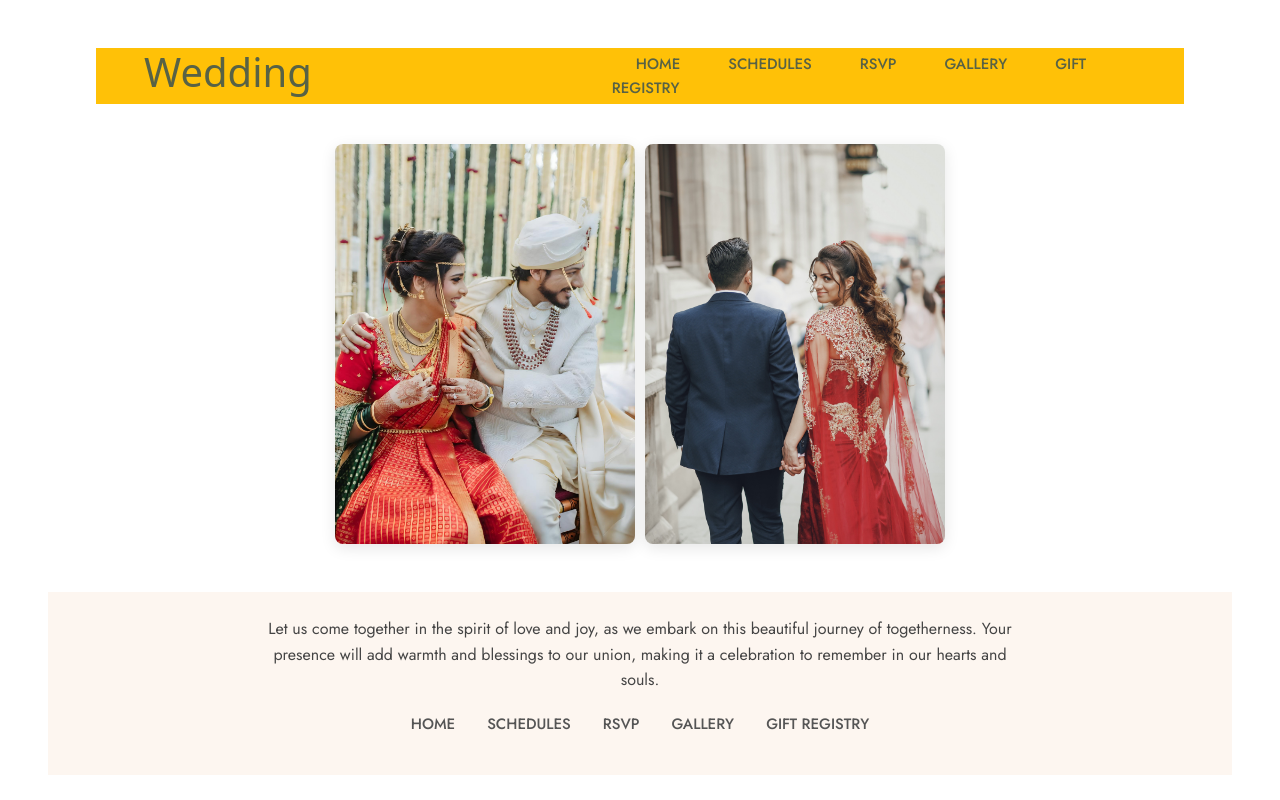
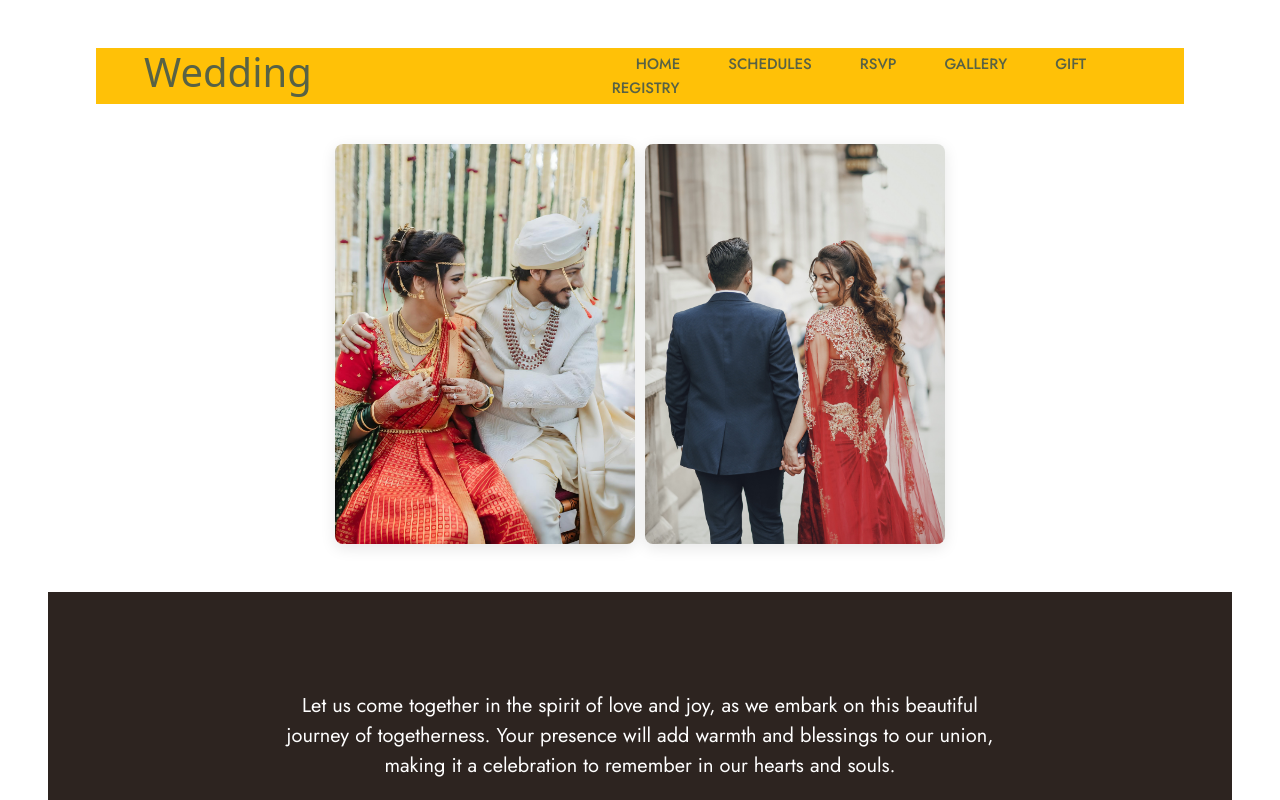
Before and after one commit to pavansvgithub/weddingpage, a React (Create React App) app: page /book in a window 1280 px wide. Shown: the top 800 px of the page. Built offline with nearby package versions, Linux system fonts and the light colour scheme; a web font is replaced by a local one.

Commit message:
Update index.css

```diff
--- a/src/Components/Footer/index.css
+++ b/src/Components/Footer/index.css
@@ -1,26 +1,20 @@
-.footer-div {
-  background-color: #fdf6f0;
-  padding: 40px 0;
-  color: #333;
-  text-align: center;
+.footer-div{
+    background-color: #2D2420;
+    height: 400px;
+    width: 100%;
+    display: flex;
+    flex-direction: column;
+    justify-content: center;
+    align-items: center;
 }
-
-.footer-p1 {
-  max-width: 800px;
-  margin: 0 auto 20px auto;
-  font-size: 16px;
-  line-height: 1.6;
-  color: #444;
-  padding: 0 20px;
+.footer-p1{
+    color: white;
+    width: 60%;
+    font-size: 20px;
 }
-
-.footer-p2 {
-  margin: 0 15px;
-  color: #555;
-  font-weight: 500;
-  font-size: 15px;
-  text-decoration: none;
-  transition: color 0.3s ease;
+.footer-p2{
+    color: white;
+    margin: 40px 20px;
 }
 
 .footer-p2:hover {
```
